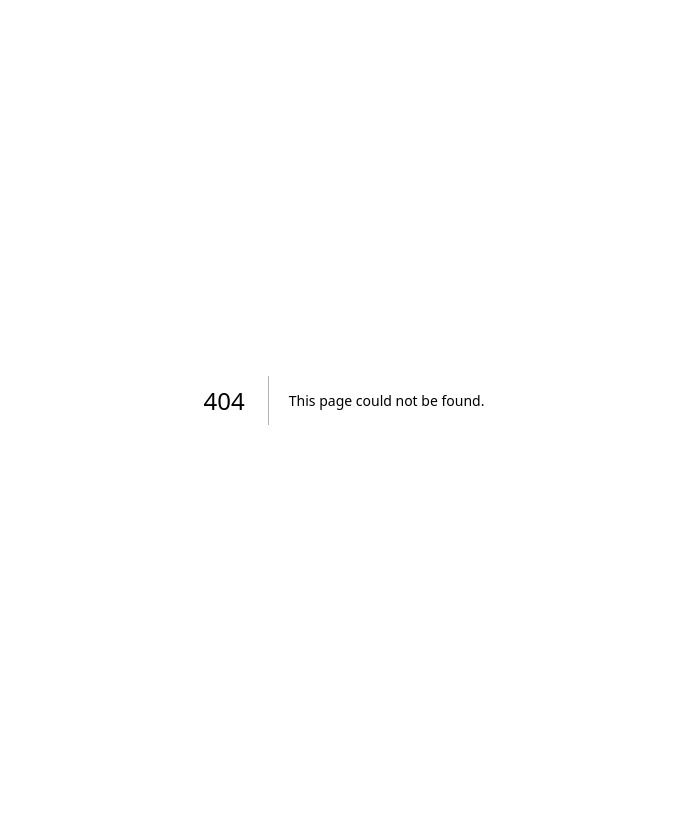
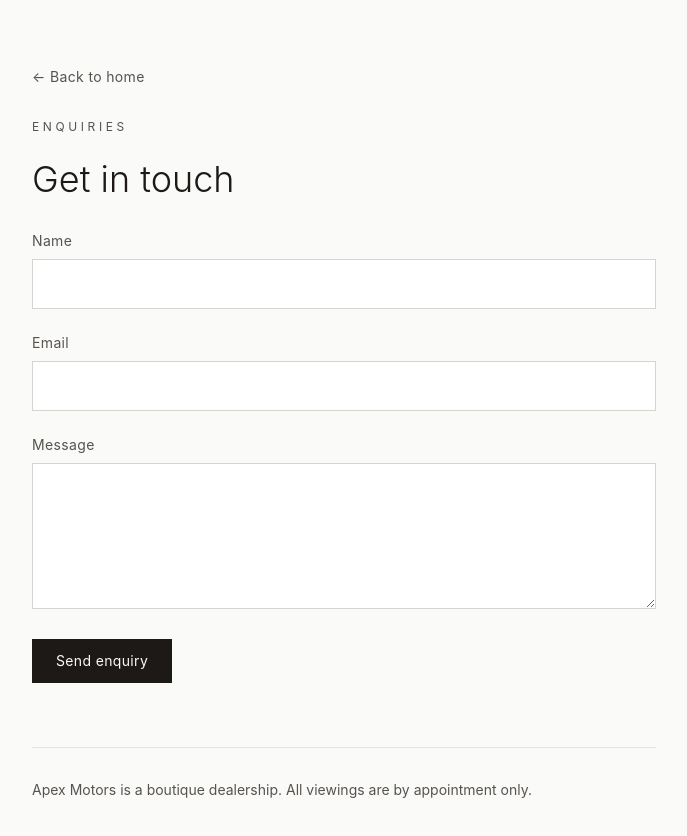
Before and after one commit to fassdavid722-cpu/apex-motors, a Next.js app: page /contact in a window 1280 px wide. Before the commit this address had no page. Shown: the top 836 px of the page, without its empty margins (296-983 px from the left). Before the commit the page ends 800 px from the top, so only its background shows below. Built offline with nearby package versions, Linux system fonts and the light colour scheme.

Commit message:
Add contact page

```diff
--- /dev/null
+++ b/app/contact/page.tsx
@@ -0,0 +1,38 @@
+import Link from "next/link";
+
+export default function ContactPage() {
+  return (
+    <main className="min-h-screen bg-stone-50">
+      <div className="max-w-2xl mx-auto px-6 py-16">
+        <Link href="/" className="text-sm text-stone-600 hover:text-stone-900 tracking-wide mb-8 inline-block">← Back to home</Link>
+
+        <p className="text-xs tracking-[0.3em] uppercase text-stone-600 mb-6">Enquiries</p>
+        <h1 className="text-4xl font-light text-stone-900 mb-8">Get in touch</h1>
+
+        <div className="space-y-6">
+          <div>
+            <label className="text-sm text-stone-600 tracking-wide mb-2 block">Name</label>
+            <input type="text" className="w-full px-4 py-3 border border-stone-300 bg-white text-stone-900 focus:outline-none focus:border-stone-900" />
+          </div>
+          <div>
+            <label className="text-sm text-stone-600 tracking-wide mb-2 block">Email</label>
+            <input type="email" className="w-full px-4 py-3 border border-stone-300 bg-white text-stone-900 focus:outline-none focus:border-stone-900" />
+          </div>
+          <div>
+            <label className="text-sm text-stone-600 tracking-wide mb-2 block">Message</label>
+            <textarea rows={5} className="w-full px-4 py-3 border border-stone-300 bg-white text-stone-900 focus:outline-none focus:border-stone-900"></textarea>
+          </div>
+          <button className="px-6 py-3 bg-stone-900 text-stone-50 text-sm tracking-wide hover:bg-stone-700 transition-colors">
+            Send enquiry
+          </button>
+        </div>
+
+        <div className="mt-16 pt-8 border-t border-stone-200">
+          <p className="text-sm text-stone-600">
+            Apex Motors is a boutique dealership. All viewings are by appointment only.
+          </p>
+        </div>
+      </div>
+    </main>
+  );
+}
```
